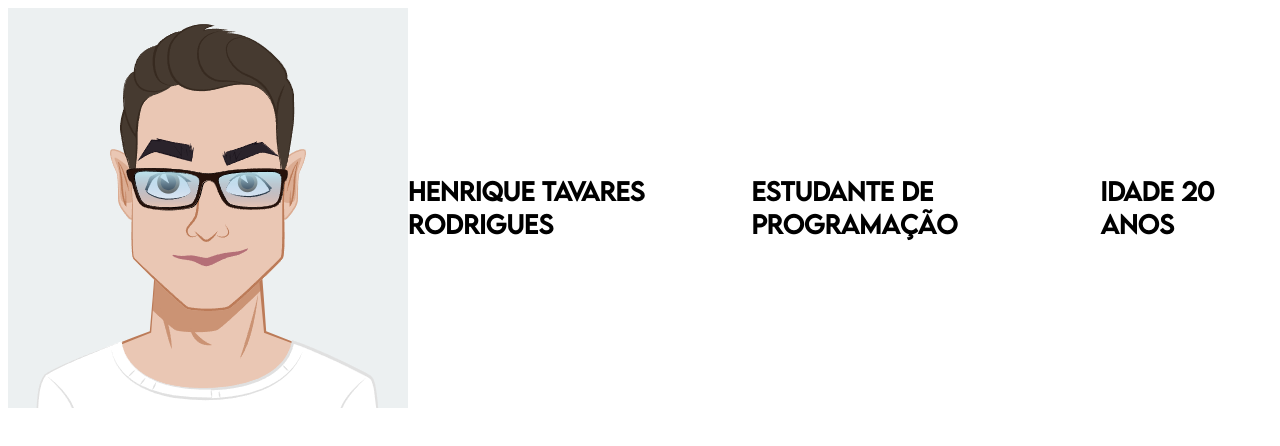
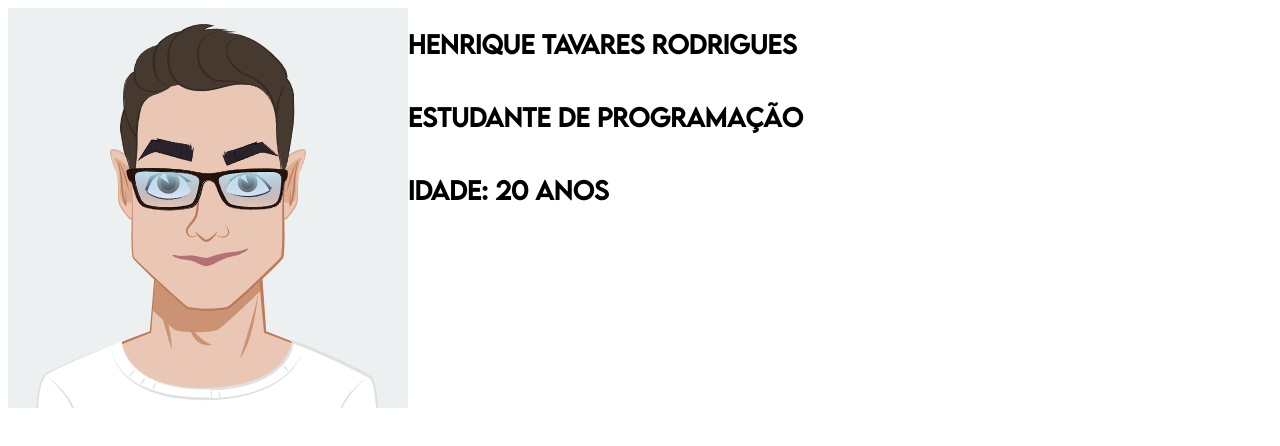
Before and after one commit to INFES-UFF-Github-Classroom/projeto-ultimate-final-fantasy, a website built with Vite: page henrique-tavares-rodrigues.html in a window 1280 px wide. Built offline with nearby package versions, Linux system fonts and the light colour scheme.

Commit message:
texto alinhado ao lado da imagem

```diff
--- a/henrique-tavares-rodrigues.html
+++ b/henrique-tavares-rodrigues.html
@@ -4,7 +4,6 @@
     <meta charset="UTF-8">
     <meta name="viewport" content="width=device-width, initial-scale=1.0">
     <title>Document</title>
-</head>
     <style>
         @font-face{
             font-family: "LemonMilkBold";
@@ -13,15 +12,20 @@
         body {
             font-family: "LemonMilkBold";
             display: flex;
-            align-items: center;
+            justify-content: left;
+        }
+        .text-container {
+            display: flex;
+            flex-direction: column;
         }
     </style>
+</head>
 <body>
-    <img
-    src="./imagens/AvatarMaker.png" alt="avatar henrique">
-    <h2>Henrique Tavares Rodrigues</h2>
-    <h2>Estudante de Programação</h2>
-    <h2>Idade 20 Anos</h2>
-
+    <img src="./imagens/AvatarMaker.png" alt="avatar henrique">
+    <div class="text-container">
+        <h2>Henrique Tavares Rodrigues</h2>
+        <h2>Estudante de Programação</h2>
+        <h2>Idade: 20 Anos</h2>
+    </div>
 </body>
 </html>
```
